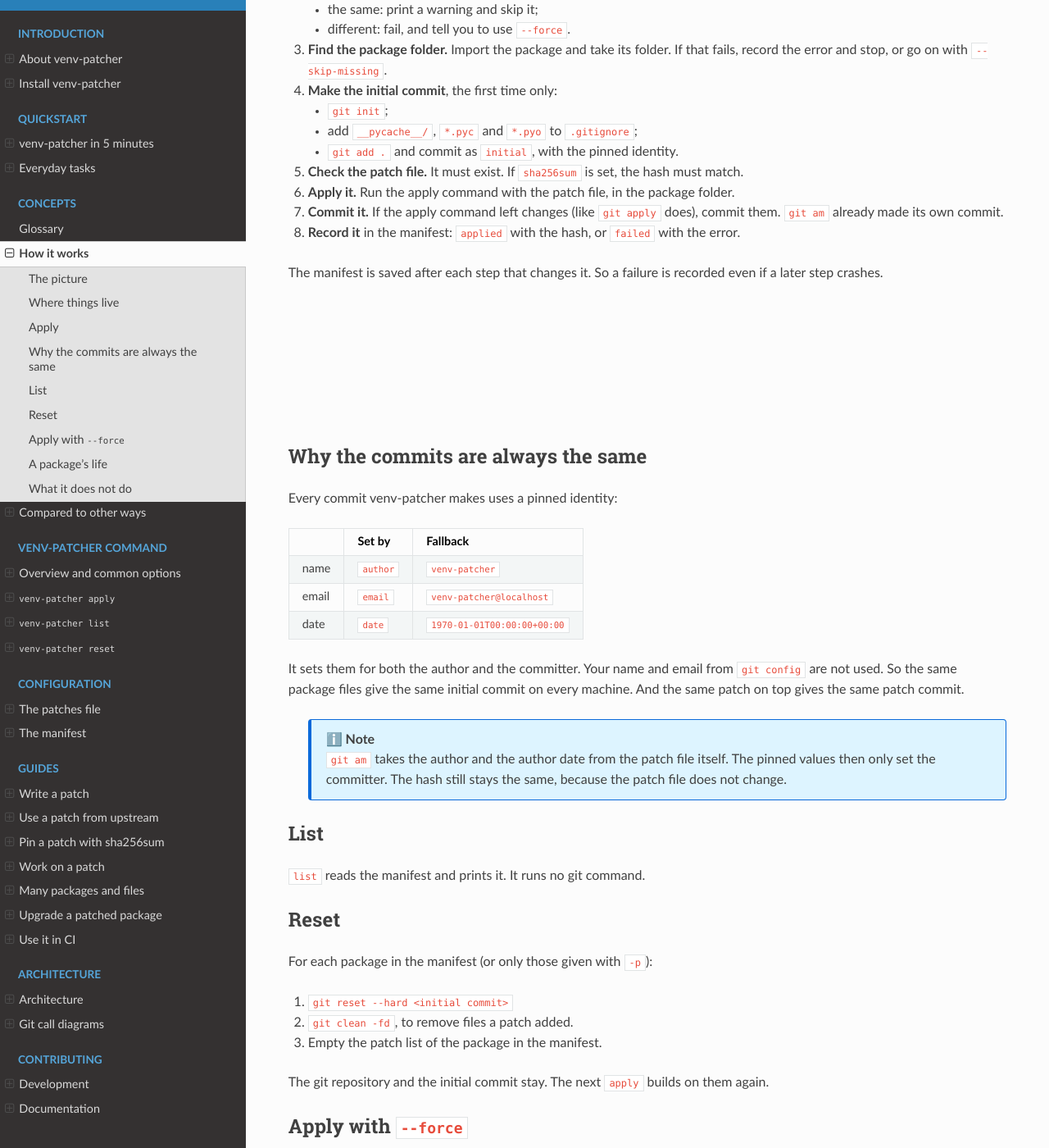
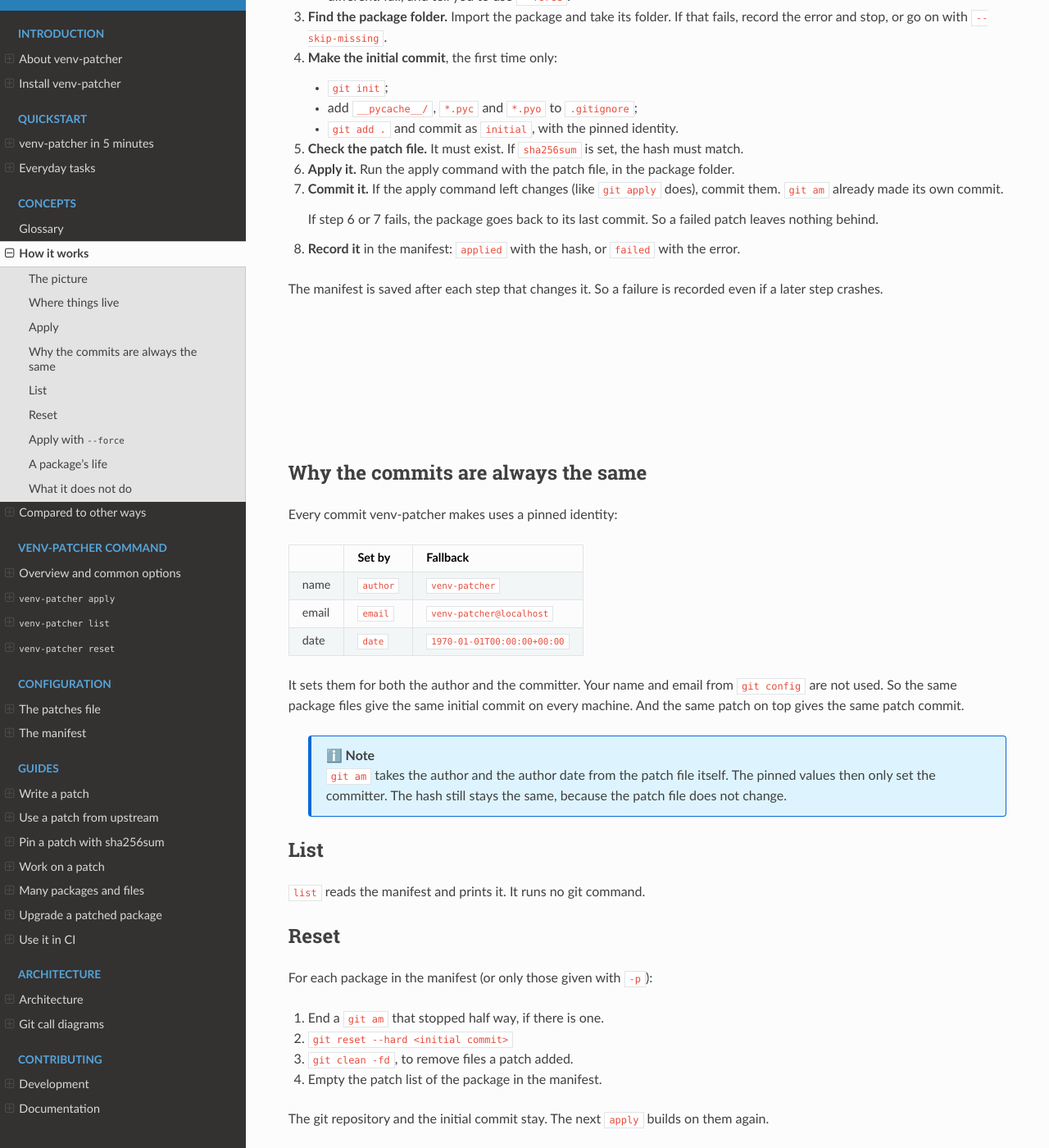
Before and after one commit to thorsten-klein/venv-patcher, a Sphinx documentation site: the page built from doc/concepts/how-it-works.md, in a window 1280 px wide and 1400 px high, scrolled down 2316 px. Shown: the whole window at 82% size. Built offline with Sphinx 7.4.7 and the Read the Docs theme 3.1.0, drawn with Linux system fonts in a browser that asks for light colours; some of the changed text lies outside the part shown.

Commit message:
Undo a failed patch, so it leaves nothing behind
A failed git am left its session open. Every later git am in that
package then failed, also after reset.

- When the apply command or the commit fails, the package goes back
  to its last commit: end git am, reset --hard HEAD, clean -fd.
- reset also ends a git am that is still open, for packages that are
  stuck already.

Fixes #21

Co-Authored-By: Claude Opus 5.5 <noreply@anthropic.com>

````diff
--- a/doc/concepts/how-it-works.md
+++ b/doc/concepts/how-it-works.md
@@ -59,6 +59,9 @@ For each entry of the patches file, in order:
    folder.
 7. **Commit it.** If the apply command left changes (like `git apply`
    does), commit them. `git am` already made its own commit.
+
+   If step 6 or 7 fails, the package goes back to its last commit. So a
+   failed patch leaves nothing behind.
 8. **Record it** in the manifest: `applied` with the hash, or `failed` with
    the error.
 
@@ -78,7 +81,7 @@ flowchart TD
     E --> G{patch file ok?<br/>exists, sha256sum}
     G -- no --> F3[fail]
     G -- yes --> H[run apply command]
-    H -- fails --> F4[fail]
+    H -- fails --> F4[fail; back to last commit]
     H -- ok --> I[commit what is left]
     I --> R[record 'applied']
 ```
@@ -111,9 +114,10 @@ patch commit.
 
 For each package in the manifest (or only those given with `-p`):
 
-1. `git reset --hard <initial commit>`
-2. `git clean -fd`, to remove files a patch added.
-3. Empty the patch list of the package in the manifest.
+1. End a `git am` that stopped half way, if there is one.
+2. `git reset --hard <initial commit>`
+3. `git clean -fd`, to remove files a patch added.
+4. Empty the patch list of the package in the manifest.
 
 The git repository and the initial commit stay. The next `apply` builds on
 them again.
````
Also changed, not shown: doc/architecture/diagrams.md (+9 -0 lines), doc/cli/apply.md (+2 -7 lines), doc/cli/reset.md (+4 -3 lines), 2 other files.
